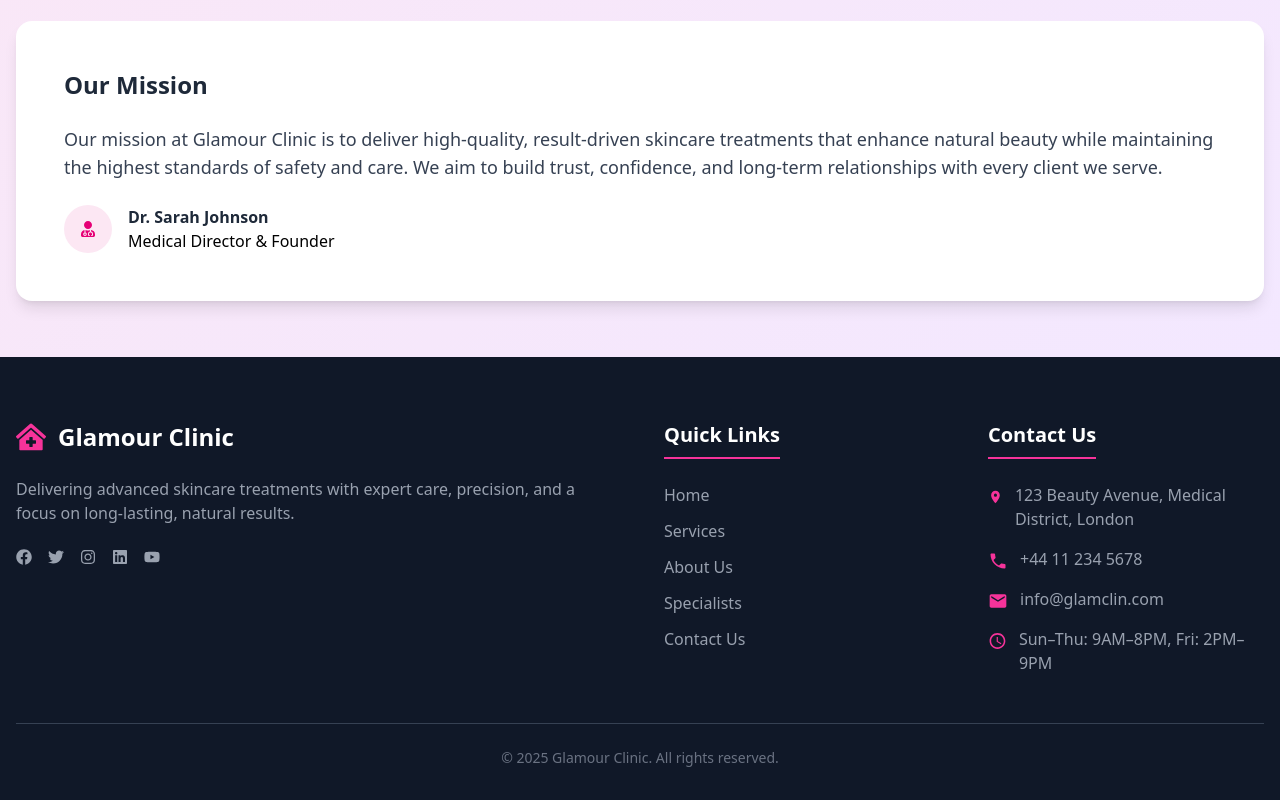
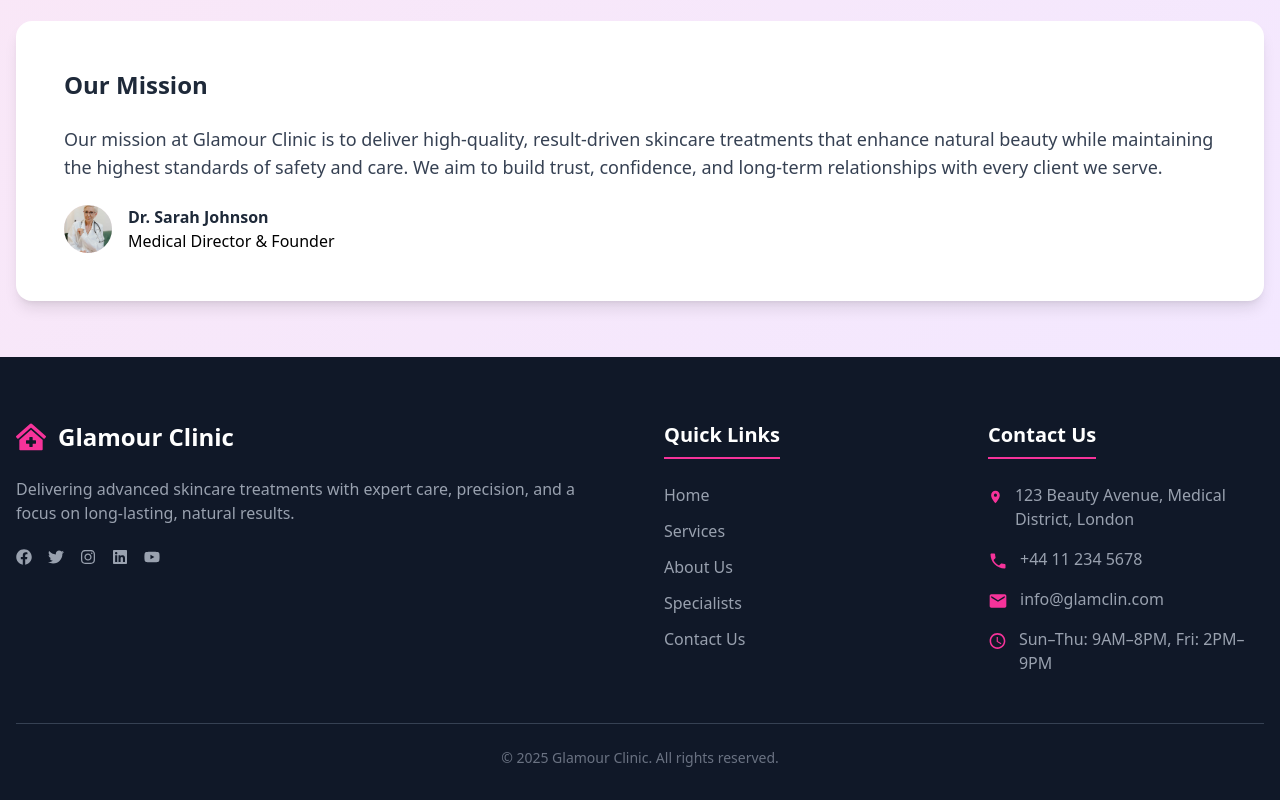
Before and after one commit to Blu-dev24/Clinic-project, a React (Vite) app: page /about in a window 1280 px wide. Shown: the part 871-1671 px from the top of the page. Built offline with nearby package versions, Linux system fonts and the light colour scheme.

Commit message:
added doctor's picture

```diff
--- a/src/components/About.jsx
+++ b/src/components/About.jsx
@@ -1,5 +1,6 @@
 import { FaAward, FaClinicMedical, FaUserMd, FaHeart } from "react-icons/fa";
 import aboutImage from "../assets/aboutImage.png";
+import doctor from "../assets/doctor.jpg";
 
 const About = () => {
   const stats = [
@@ -133,8 +134,8 @@ const About = () => {
           </p>
 
           <div className="flex items-center">
-            <div className="w-12 h-12 rounded-full bg-pink-100 flex items-center justify-center mr-4">
-              <FaUserMd className="text-pink-600" />
+            <div className="w-12 h-12 rounded-full bg-pink-100 flex items-center justify-center mr-4 overflow-hidden">
+              <img src={doctor} alt="" />
             </div>
             <div>
               <p className="font-semibold text-gray-800">
```
Also changed, not shown: src/assets/doctor.jpg (added).
